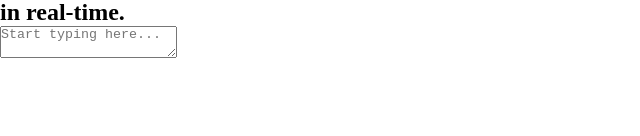
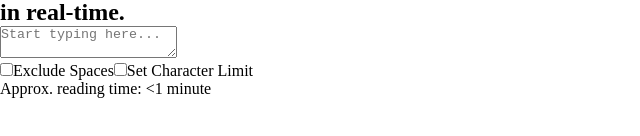
Before and after one commit to MarianoFalu/character-counter-utn, a React (Vite) app: page / in a window 1280 px wide. Shown: the part 388-524 px from the top of the page, without its empty margins (0-640 px from the left). Built offline with nearby package versions, Linux system fonts and the light colour scheme.

Commit message:
add: controlls component

```diff
--- a/src/App.jsx
+++ b/src/App.jsx
@@ -1,16 +1,20 @@
 import { Header } from "./components/Header.jsx"
 import { WriteArea } from "./components/WriteArea.jsx"
+import { Controlls } from "./components/Controlls.jsx"
 
 function App() {
     return (
         <main>
             <Header />
 
-          <h2>Analyze your text <br />
+            <h2>
+                Analyze your text <br />
                 in real-time.
             </h2>
 
             <WriteArea />
+
+            <Controlls />
         </main>
     )
 }
--- a/src/components/Controlls.jsx
+++ b/src/components/Controlls.jsx
@@ -0,0 +1,21 @@
+const Controlls = () => {
+    return (
+        <section className="controls">
+            <div className="left-controls">
+                <label>
+                    <input type="checkbox" />
+                    Exclude Spaces
+                </label>
+
+                <label>
+                    <input type="checkbox" />
+                    Set Character Limit
+                </label>
+            </div>
+
+            <p>Approx. reading time: &lt;1 minute</p>
+        </section>
+    )
+}
+
+export { Controlls }
```
Lines whose indentation alone changed are shown as unchanged.
